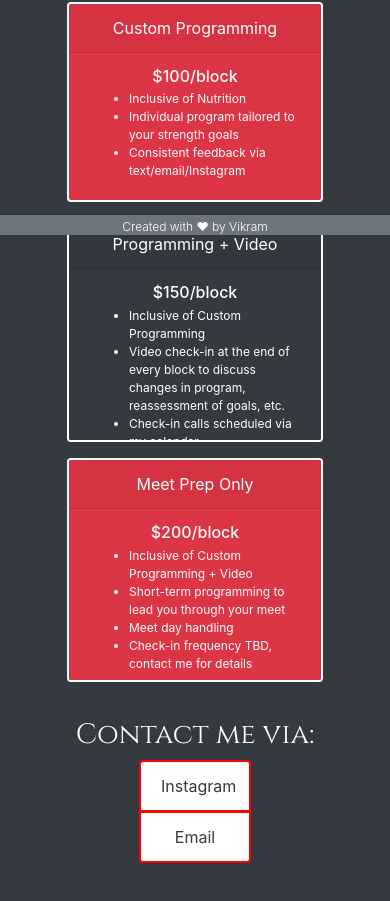
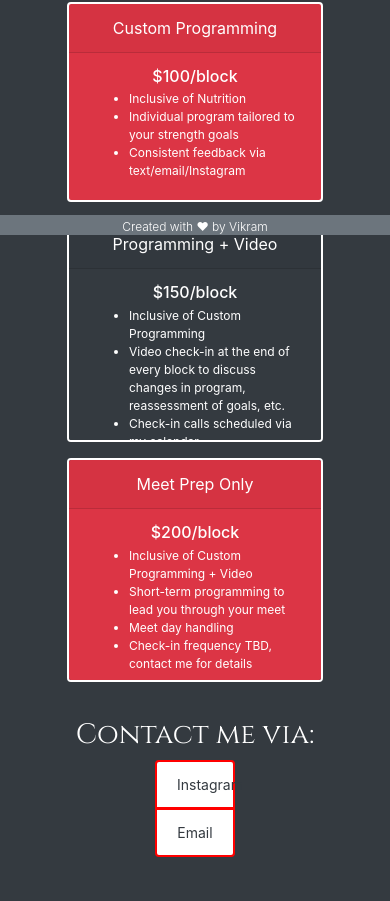
Before and after one commit to ne0nv0id/team-ababu-frontend, a React (Create React App) app in the folder ababu-client/: page /packages in a window 390 px wide. Shown: the part 609-1510 px from the top of the page. Built offline with nearby package versions, Linux system fonts and the light colour scheme.

Commit message:
link style edit

```diff
--- a/ababu-client/src/index.css
+++ b/ababu-client/src/index.css
@@ -309,3 +309,9 @@ td{
     border: 2px solid red;
     color: var(--dark)
 }
+    @media only screen and (max-width:800px){
+        .list-group a{
+            width: 5rem;
+            font-size: 14px;
+        }
+    }
```
